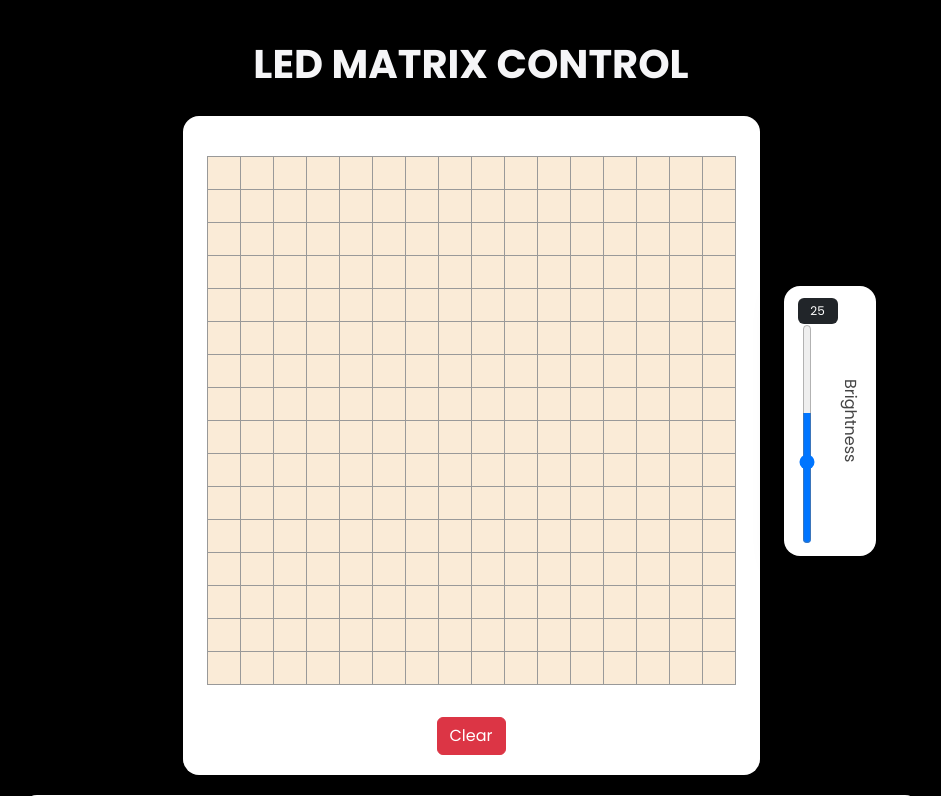
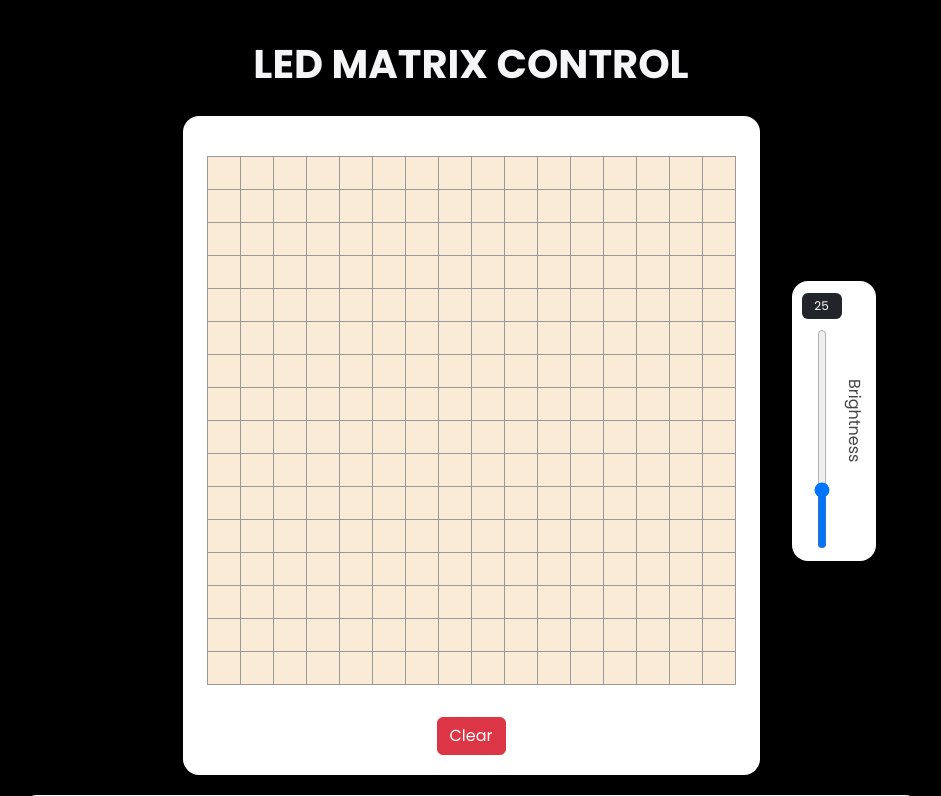
Before and after one commit to 720kbps/LEDMatrix, a Django app: page / in a window 1280 px wide. Shown: the top 796 px of the page, without its empty margins (169-1110 px from the left). Run offline with Django 5.2, Linux system fonts and the light colour scheme.

Commit message:
small tweak to slider 3

```diff
--- a/static/css/style.css
+++ b/static/css/style.css
@@ -110,10 +110,11 @@ body {
     right: -140px;
     top: 50%;
     transform: translateY(-50%);
-    padding: 12px 14px;
+    padding: 12px 10px;
     width: auto;
-    min-width: 80px;
+    min-width: 60px;
     display: flex;
+    align-items: center;
     justify-content: center;
 }
 
@@ -125,14 +126,21 @@ body {
     gap: 0px;
 }
 
+#slider-stack {
+    display: flex;
+    flex-direction: column;
+    align-items: center;
+    gap: 10px;
+    width: 40px;
+}
+
 #brightness-slider {
     writing-mode: bt-lr;
     -webkit-appearance: slider-vertical;
-    display: flex;
-    align-items: center;
     width: 18px;
     height: 220px;
-    margin: 0;
+    margin: 0 auto;
+    display: block;
 }
 
 #brightness-value {
```
